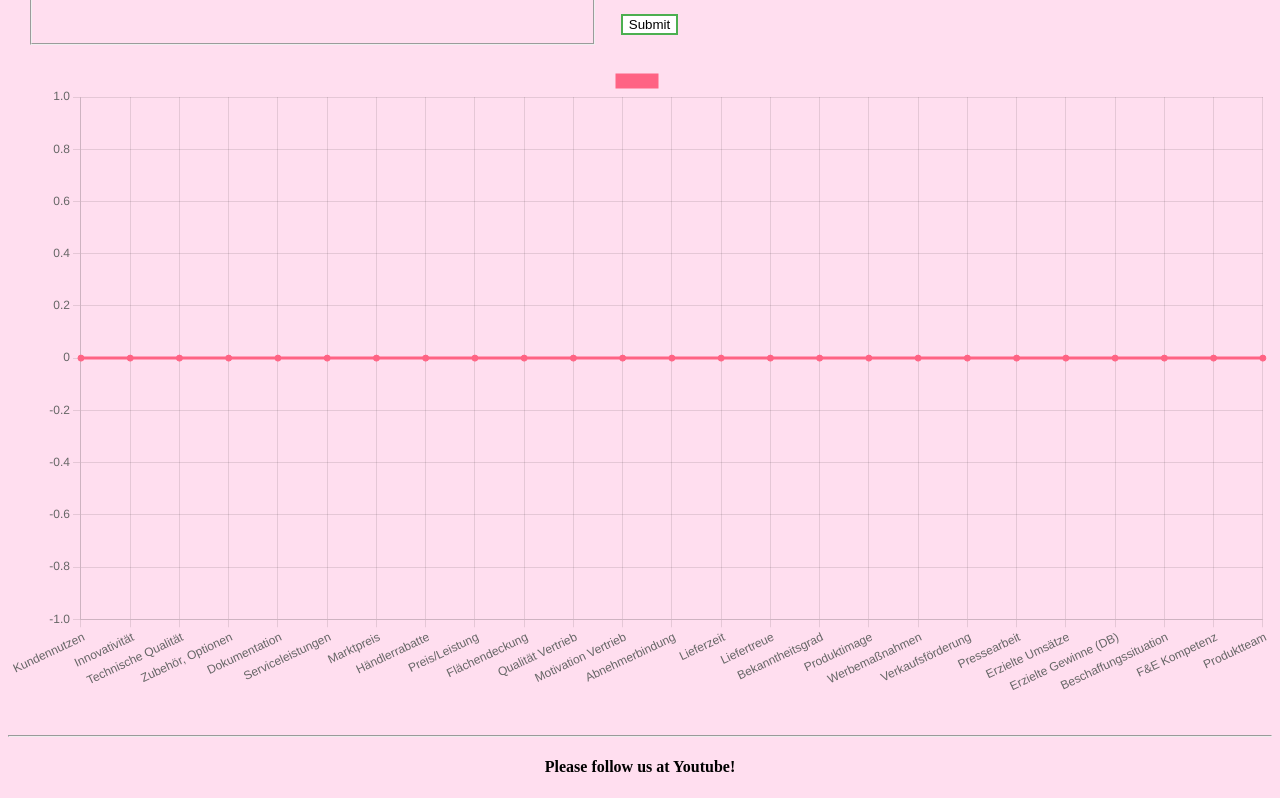
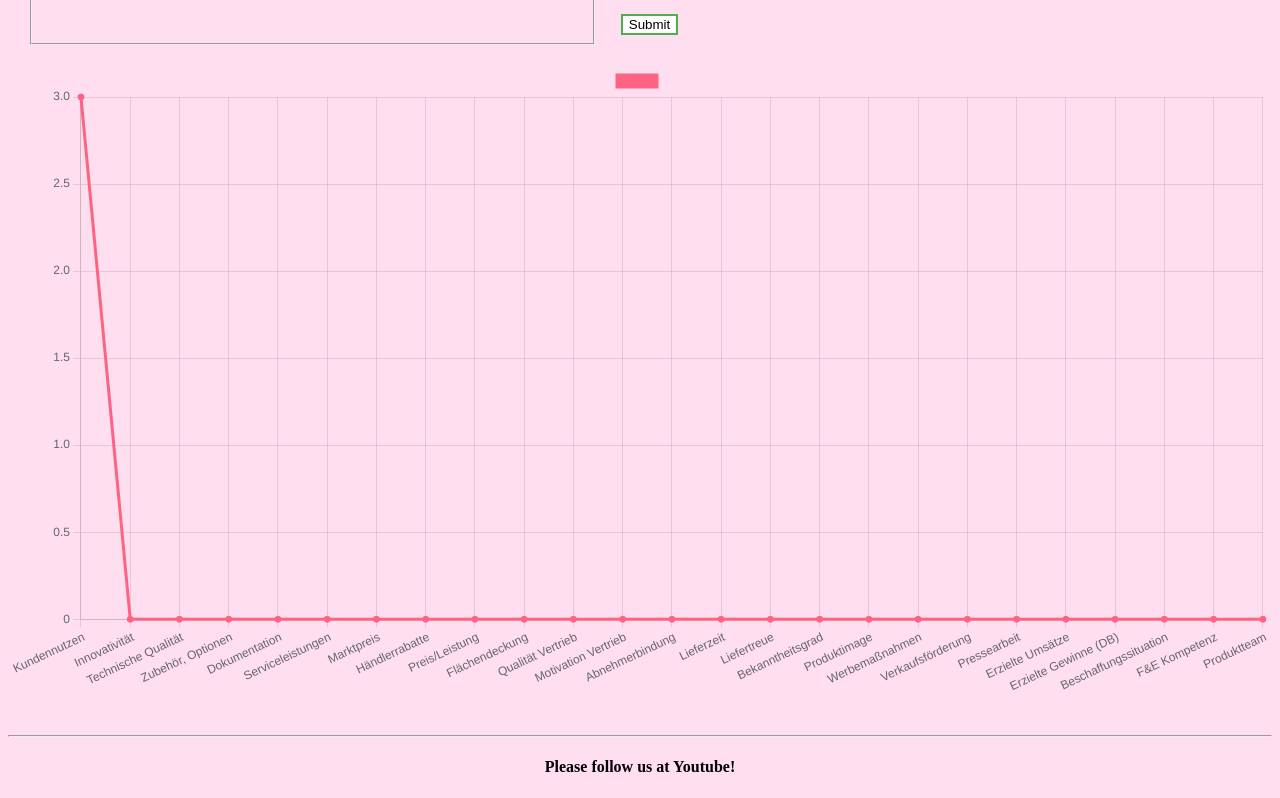
Before and after one commit to lightshark85/Webapp-Produkt-Check, a website: page Forms.html in a window 1280 px wide. Shown: the part 800-1598 px from the top of the page. Drawn offline with nearby package versions, Linux system fonts and the light colour scheme.

Commit message:
bis data manip

```diff
--- a/Forms.html
+++ b/Forms.html
@@ -725,7 +725,7 @@
 <div id="result"></div>
 
 <div id="diagram"    class="container">
-    <canvas id="myChart"></canvas>
+    <canvas id="Chart1"></canvas>
 </div>
 
 <footer>
@@ -736,12 +736,13 @@
 
 <script src="main.js">
 </script>
+<!--
 <script>
-    const myChart = new Chart(
+  const myChart = new Chart(
         document.getElementById('myChart'),
         config
     );
 </script>
-
+-->
 </body>
 </html>
--- a/main.js
+++ b/main.js
@@ -63,16 +63,19 @@ const labels = [
     'F&E Kompetenz',
     'Produktteam',
 ];
-
-const data = {
+var ctx = document.getElementById("Chart1");
+var myChart = new Chart(ctx, {
+    type: 'line',
+    data: {
     labels: labels,
     datasets: [{
         label: document.getElementById('Productname').value,
         backgroundColor: 'rgb(255, 99, 132)',
         borderColor: 'rgb(255, 99, 132)',
-        data: [0, 0, 0, 0, 0, 0, 0, 0, 0, 0, 0,0, 0, 0, 0, 0, 0, 0, 0, 0, 0, 0, 0, 0, 0],
+        data: [3, 0, 0, 0, 0, 0, 0, 0, 0, 0, 0,0, 0, 0, 0, 0, 0, 0, 0, 0, 0, 0, 0, 0, 0],
     }]
-};
+},
+});
 
 
 
@@ -86,7 +89,7 @@ const config = {
 
 //get input values
 function graphMe() {
-}
+
 
 
 
@@ -205,28 +208,29 @@ var ele = document.getElementsByClassName("rating")
 
 
     myChart.data.datasets[0].data[0] = v1;
-    myChart.data.datasets[1].data[0] = v2;
-    myChart.data.datasets[2].data[0] = v3;
-    myChart.data.datasets[3].data[0] = v4;
-    myChart.data.datasets[4].data[0] = v5;
-    myChart.data.datasets[5].data[0] = v6;
-    myChart.data.datasets[6].data[0] = v7;
-    myChart.data.datasets[7].data[0] = v8;
-    myChart.data.datasets[8].data[0] = v9;
-    myChart.data.datasets[9].data[0] = v10;
-    myChart.data.datasets[10].data[0] = v11;
-    myChart.data.datasets[11].data[0] = v12;
-    myChart.data.datasets[12].data[0] = v13;
-    myChart.data.datasets[13].data[0] = v14;
-    myChart.data.datasets[14].data[0] = v15;
-    myChart.data.datasets[15].data[0] = v16;
-    myChart.data.datasets[16].data[0] = v17;
-    myChart.data.datasets[17].data[0] = v18;
-    myChart.data.datasets[18].data[0] = v19;
-    myChart.data.datasets[19].data[0] = v20;
-    myChart.data.datasets[20].data[0] = v21;
-    myChart.data.datasets[21].data[0] = v22;
-    myChart.data.datasets[22].data[0] = v23;
-    myChart.data.datasets[23].data[0] = v24;
-    myChart.data.datasets[24].data[0] = v25;
+    myChart.data.datasets[0].data[1] = v2;
+    myChart.data.datasets[0].data[2] = v3;
+    myChart.data.datasets[0].data[3] = v4;
+    myChart.data.datasets[0].data[4] = v5;
+    myChart.data.datasets[0].data[5] = v6;
+    myChart.data.datasets[0].data[6] = v7;
+    myChart.data.datasets[0].data[7] = v8;
+    myChart.data.datasets[0].data[8] = v9;
+    myChart.data.datasets[0].data[9] = v10;
+    myChart.data.datasets[0].data[10] = v11;
+    myChart.data.datasets[0].data[11] = v12;
+    myChart.data.datasets[0].data[12] = v13;
+    myChart.data.datasets[0].data[13] = v14;
+    myChart.data.datasets[0].data[14] = v15;
+    myChart.data.datasets[0].data[15] = v16;
+    myChart.data.datasets[0].data[16] = v17;
+    myChart.data.datasets[0].data[17] = v18;
+    myChart.data.datasets[0].data[18] = v19;
+    myChart.data.datasets[0].data[19] = v20;
+    myChart.data.datasets[0].data[20] = v21;
+    myChart.data.datasets[0].data[21] = v22;
+    myChart.data.datasets[0].data[22] = v23;
+    myChart.data.datasets[0].data[23] = v24;
+    myChart.data.datasets[0].data[24] = v25;
     myChart.update();
+}
```
